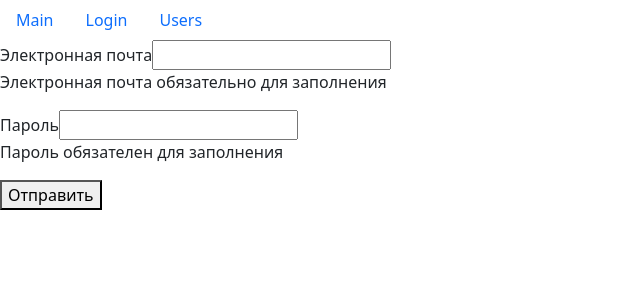
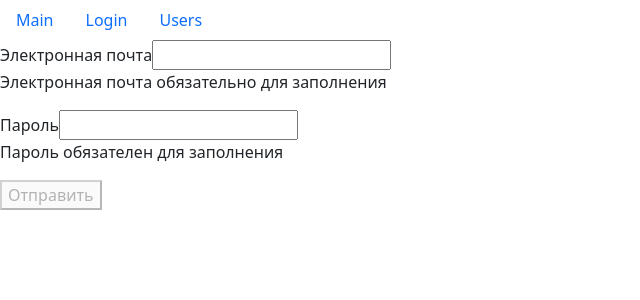
Before and after one commit to Vokadze/fast-company, a React (Create React App) app: page /login in a window 1280 px wide. Shown: the top 300 px of the page, without its empty margins (0-640 px from the left). Built offline with nearby package versions, Linux system fonts and the light colour scheme.

Commit message:
lesson 9 change desabled buttom

```diff
--- a/src/app/layouts/login.jsx
+++ b/src/app/layouts/login.jsx
@@ -42,6 +42,8 @@
       setErrors(errors);
       return Object.keys(errors).length === 0;
    };
+   const isValid = Object.keys(errors).length === 0;
+
    const handleSubmit = (e) => {
       e.preventDefault();
       const isValid = validate();
@@ -65,7 +67,7 @@
             onChange={handleChange}
             error={errors.password}
          />
-         <button type="submit">Отправить</button>
+         <button type="submit" disabled={!isValid} >Отправить</button>
       </form>
    );
 };
```
